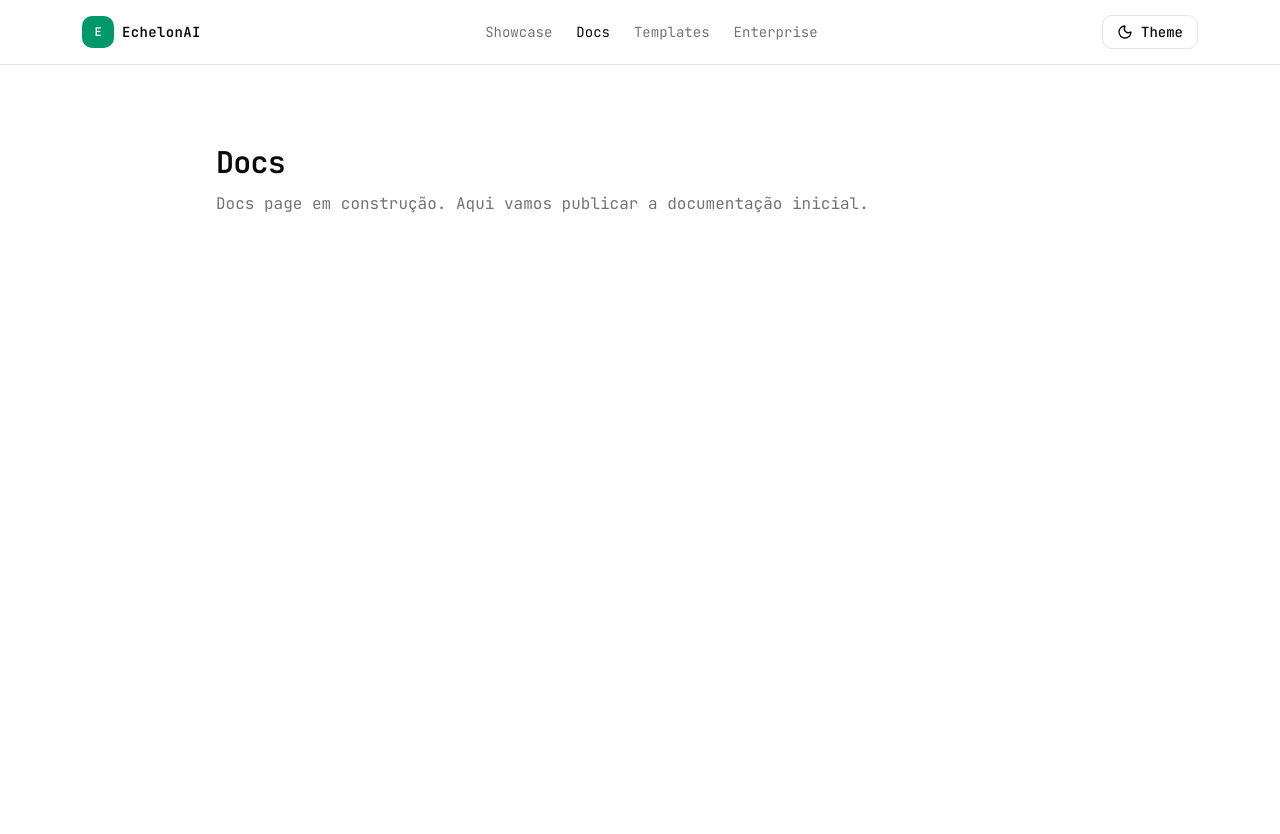
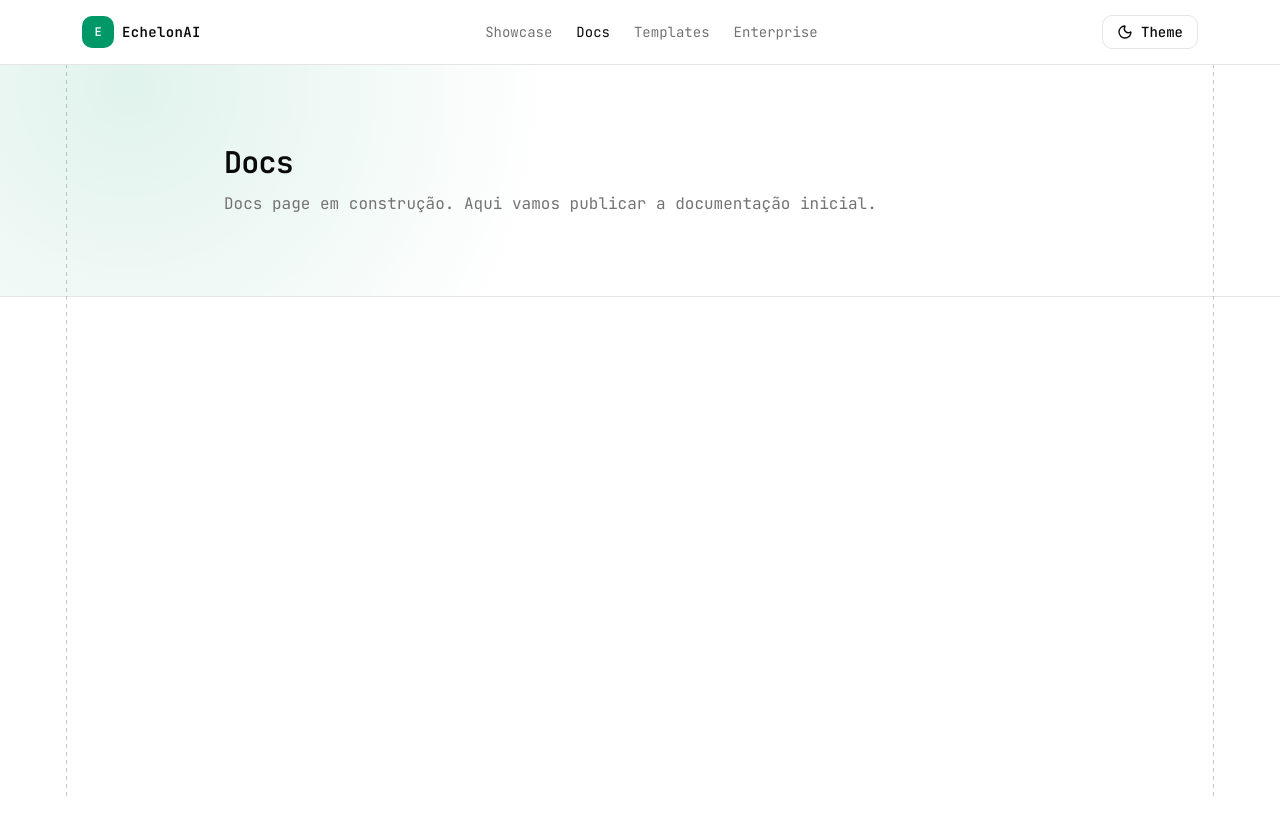
Before and after one commit to API-Kit-com/api-kit, a Next.js app: page /docs in a window 1280 px wide. Shown: the top 834 px of the page. Before the commit the page ends 800 px from the top, so only its background shows below. Built offline with nearby package versions, Linux system fonts and the light colour scheme.

Commit message:
refactor: add side-rail dotted layout to docs page

```diff
--- a/app/docs/page.tsx
+++ b/app/docs/page.tsx
@@ -1,10 +1,17 @@
 export default function DocsPage() {
   return (
-    <main className="mx-auto max-w-4xl px-6 py-20">
-      <h1 className="text-3xl font-semibold tracking-tight">Docs</h1>
-      <p className="mt-3 text-muted-foreground">
-        Docs page em construção. Aqui vamos publicar a documentação inicial.
-      </p>
-    </main>
+    <div className="min-h-screen bg-background text-foreground">
+      <main className="echelon-side-rails min-h-[calc(100vh-4rem)]">
+        <section className="relative overflow-hidden border-b border-border">
+          <div className="pointer-events-none absolute inset-0 bg-[radial-gradient(circle_at_10%_10%,oklch(0.60_0.13_163_/_0.12),transparent_36%)]" />
+          <div className="relative mx-auto max-w-4xl px-6 py-20 sm:px-8">
+            <h1 className="text-3xl font-semibold tracking-tight">Docs</h1>
+            <p className="mt-3 text-muted-foreground">
+              Docs page em construção. Aqui vamos publicar a documentação inicial.
+            </p>
+          </div>
+        </section>
+      </main>
+    </div>
   );
 }
```
